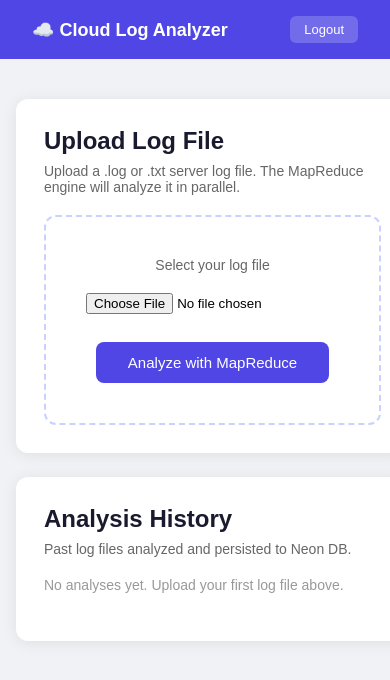
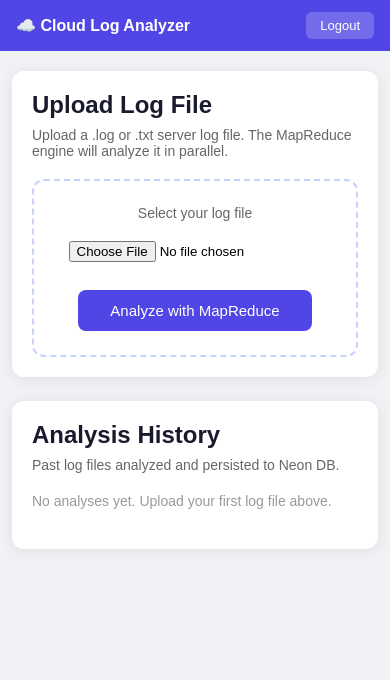
Before and after one commit to DawoodGondal/cloud-log-analyzer, a Flask app: page /dashboard in a window 390 px wide. Shown: the top 680 px of the page. Run offline with Flask 3, Linux system fonts and the light colour scheme; the visitor is signed in with stand-in values (Sample User, id 1); data that the repository does not hold is empty; some libraries are stand-ins or nearby versions.

Commit message:
Fix mobile responsiveness by adding viewport meta tag
Added viewport meta tag to login.html and dashboard.html for proper mobile rendering. Also added mobile-responsive CSS media queries and improved layout flexibility for smaller screens.

```diff
--- a/templates/dashboard.html
+++ b/templates/dashboard.html
@@ -2,11 +2,12 @@
 <html lang="en">
 <head>
   <meta charset="UTF-8">
+  <meta name="viewport" content="width=device-width, initial-scale=1.0">
   <title>Dashboard</title>
   <style>
     * { box-sizing: border-box; margin: 0; padding: 0; }
     body { font-family: sans-serif; background: #f0f2f5; }
-    nav { background: #4f46e5; color: white; padding: 16px 32px; display: flex; justify-content: space-between; align-items: center; }
+    nav { background: #4f46e5; color: white; padding: 16px 32px; display: flex; justify-content: space-between; align-items: center; flex-wrap: wrap; gap: 16px; }
     nav h1 { font-size: 18px; }
     nav a { color: white; text-decoration: none; font-size: 13px; background: rgba(255,255,255,0.2); padding: 6px 14px; border-radius: 6px; }
     .container { max-width: 800px; margin: 40px auto; padding: 0 16px; display: grid; gap: 24px; }
@@ -18,10 +19,19 @@
     button { padding: 12px 32px; background: #4f46e5; color: white; border: none; border-radius: 8px; font-size: 15px; cursor: pointer; margin-top: 12px; }
     button:hover { background: #4338ca; }
     .flash { background: #fee2e2; color: #b91c1c; padding: 10px 14px; border-radius: 8px; font-size: 13px; margin-bottom: 20px; }
-    table { width: 100%; border-collapse: collapse; }
+    table { width: 100%; border-collapse: collapse; overflow-x: auto; }
     th { text-align: left; padding: 10px 12px; font-size: 12px; color: #888; border-bottom: 1px solid #eee; text-transform: uppercase; }
     td { padding: 11px 12px; font-size: 13px; border-bottom: 1px solid #f5f5f5; color: #333; }
     .empty { color: #999; font-size: 14px; }
+    @media (max-width: 600px) {
+      nav { padding: 12px 16px; }
+      nav h1 { font-size: 16px; }
+      .container { margin: 20px auto; padding: 0 12px; }
+      .card { padding: 20px; }
+      .upload-area { padding: 24px; }
+      table { font-size: 12px; }
+      th, td { padding: 8px 6px; }
+    }
   </style>
 </head>
 <body>
--- a/templates/login.html
+++ b/templates/login.html
@@ -2,11 +2,12 @@
 <html lang="en">
 <head>
   <meta charset="UTF-8">
+  <meta name="viewport" content="width=device-width, initial-scale=1.0">
   <title>Admin Login</title>
   <style>
     * { box-sizing: border-box; margin: 0; padding: 0; }
     body { font-family: sans-serif; background: #f0f2f5; display: flex; justify-content: center; align-items: center; height: 100vh; }
-    .card { background: white; padding: 40px; border-radius: 12px; box-shadow: 0 2px 16px rgba(0,0,0,0.1); width: 360px; }
+    .card { background: white; padding: 40px; border-radius: 12px; box-shadow: 0 2px 16px rgba(0,0,0,0.1); width: 360px; max-width: 90vw; }
     h2 { margin-bottom: 8px; color: #1a1a2e; }
     p.sub { color: #666; font-size: 13px; margin-bottom: 24px; }
     label { font-size: 13px; color: #444; display: block; margin-bottom: 4px; }
```
